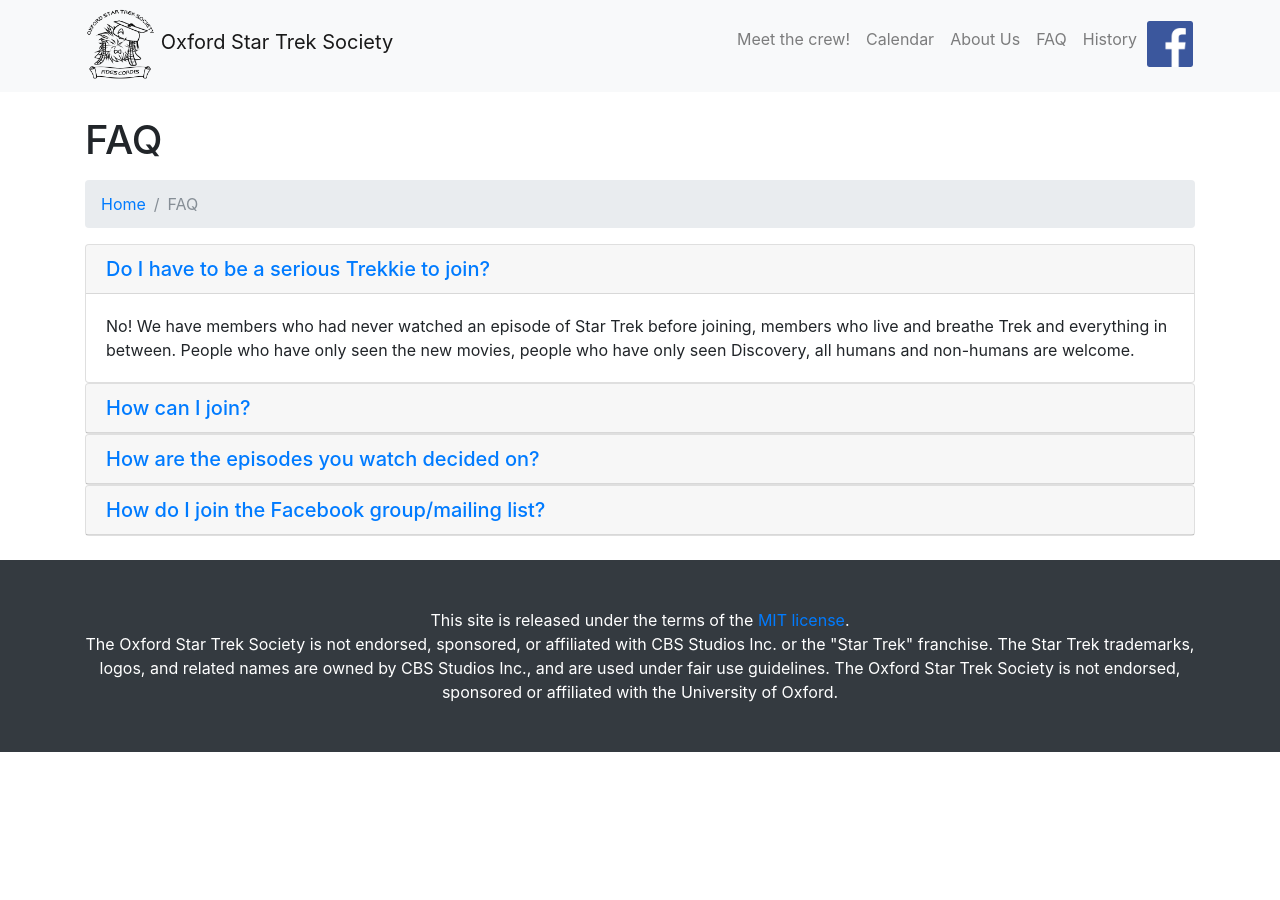
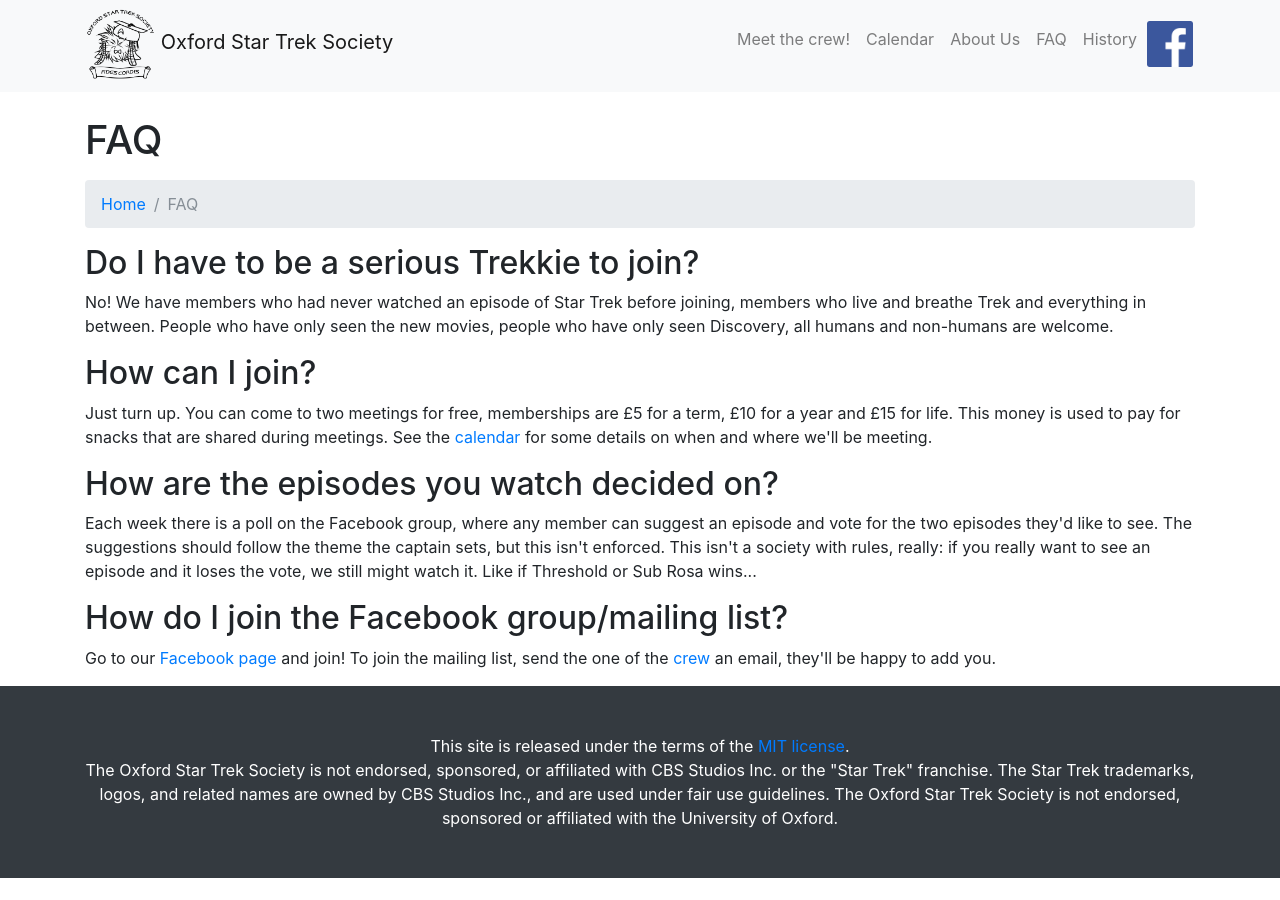
Before and after one commit to oxfordstartreksociety/oxfordstartreksociety.github.io, a Jekyll site: the page built from faq.html, in a window 1280 px wide. Built offline with Jekyll 4.4.1, drawn with Linux system fonts in a browser that asks for light colours; some of the changed lines change nothing that is shown.

Commit message:
Get rid of stupid FAQ accordion

```diff
--- a/faq.html
+++ b/faq.html
@@ -2,97 +2,43 @@
 layout: default
 ---
 <div class="container">
-
-  <!-- Page Heading/Breadcrumbs -->
   <h1 class="mt-4 mb-3">FAQ</h1>
-
   <ol class="breadcrumb">
 	<li class="breadcrumb-item">
 	  <a href="index.html">Home</a>
 	</li>
 	<li class="breadcrumb-item active">FAQ</li>
   </ol>
-
-  <div class="mb-4" id="accordion" role="tablist" aria-multiselectable="true">
-	<div class="card">
-	  <div class="card-header" role="tab" id="headingOne">
-		<h5 class="mb-0">
-		  <a data-toggle="collapse" data-parent="#accordion"
-		  href="#collapseOne" aria-expanded="true"
-		  aria-controls="collapseOne">Do I have to be a serious Trekkie
-		  to join?</a>
-		</h5>
-	  </div>
-
-	  <div id="collapseOne" class="collapse show" role="tabpanel" aria-labelledby="headingOne">
-		<div class="card-body">
-		  No! We have members who had never watched an episode of Star
-		  Trek before joining, members who live and breathe Trek and
-		  everything in between. People who have only seen the new
-		  movies, people who have only seen Discovery, all humans and
-		  non-humans are welcome.
-		</div>
-	  </div>
-	</div>
-	<div class="card">
-	  <div class="card-header" role="tab" id="headingTwo">
-		<h5 class="mb-0">
-		  <a class="collapsed" data-toggle="collapse"
-		  data-parent="#accordion" href="#collapseTwo"
-		  aria-expanded="false" aria-controls="collapseTwo">How can I join?
-		  </a>
-		</h5>
-	  </div>
-	  <div id="collapseTwo" class="collapse" role="tabpanel" aria-labelledby="headingTwo">
-		<div class="card-body">
-		  Just turn up. You can come to two meetings for free,
-		  memberships are £5 for a term, £10 for a year and £15 for
-		  life. This money is used to pay for snacks that are shared
-		  during meetings. See the <a href="/calendar.html">calendar
-		  </a> for some details on when and where we'll be meeting.
-		</div>
-	  </div>
-	</div>
-	<div class="card">
-	  <div class="card-header" role="tab" id="headingThree">
-		<h5 class="mb-0">
-		  <a class="collapsed" data-toggle="collapse"
-		  data-parent="#accordion" href="#collapseThree"
-		  aria-expanded="false" aria-controls="collapseThree">How are
-		  the episodes you watch decided on?</a>
-		</h5>
-	  </div>
-	  <div id="collapseThree" class="collapse" role="tabpanel" aria-labelledby="headingThree">
-		<div class="card-body">
-		  Each week there is a poll on the Facebook group, where any
-		  member can suggest an episode and vote for the two episodes
-		  they'd like to see. The suggestions should follow the theme
-		  the captain sets, but this isn't enforced. This isn't a
-		  society with rules, really: if you really want to see an
-		  episode and it loses the vote, we still might watch it. Like
-		  if Threshold or Sub Rosa wins...
-		</div>
-	  </div>
-	</div>
-	<div class="card">
-	  <div class="card-header" role="tab" id="headingFour">
-		<h5 class="mb-0">
-		  <a class="collapsed" data-toggle="collapse"
-			 data-parent="#accordion" href="#collapseFour"
-			 aria-expanded="false" aria-controls="collapseFour">
-			How do I join the Facebook group/mailing list?
-			</a>
-		</h5>
-	  </div>
-	  <div id="collapseFour" class="collapse" role="tabpanel" aria-labelledby="headingFour">
-		<div class="card-body">
-		  Go to
-		  our <a href="https://www.facebook.com/groups/8731153518/">Facebook
-		  page</a> and join! To join the mailing list, send the one of
-		  the <a href="/crew.html">crew</a> an email, they'll be happy
-		  to add you.
-		</div>
-	  </div>
-	</div>
-  </div>
+  <h2>Do I have to be a serious Trekkie to join?</h2>
+  <p>
+    No! We have members who had never watched an episode of Star Trek
+    before joining, members who live and breathe Trek and everything
+    in between. People who have only seen the new movies, people who
+    have only seen Discovery, all humans and non-humans are welcome.
+  </p>
+  <h2>How can I join?</h2>
+  <p>
+    Just turn up. You can come to two meetings for free, memberships
+    are £5 for a term, £10 for a year and £15 for life. This money is
+    used to pay for snacks that are shared during meetings. See
+    the <a href="/calendar.html">calendar
+    </a> for some details on when and where we'll be meeting.
+  </p>
+  <h2>How are the episodes you watch decided on?</h2>
+  <p>
+    Each week there is a poll on the Facebook group, where any member
+    can suggest an episode and vote for the two episodes they'd like
+    to see. The suggestions should follow the theme the captain sets,
+    but this isn't enforced. This isn't a society with rules, really:
+    if you really want to see an episode and it loses the vote, we
+    still might watch it. Like if Threshold or Sub Rosa wins...
+  </p>
+  <h2>How do I join the Facebook group/mailing list?</h2>
+  <p>
+    Go to
+    our <a href="https://www.facebook.com/groups/8731153518/">Facebook
+    page</a> and join! To join the mailing list, send the one of
+    the <a href="/crew.html">crew</a> an email, they'll be happy to
+    add you.
+  </p>
 </div>
```
